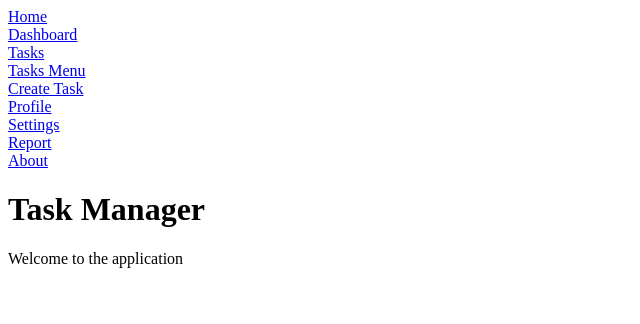
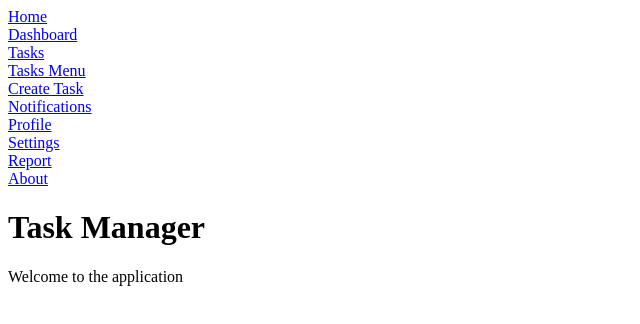
Before and after one commit to Yel-Mangok/react-task-manager, a React (Vite) app: page / in a window 1280 px wide. Shown: the top 324 px of the page, without its empty margins (0-640 px from the left). Built offline with nearby package versions, Linux system fonts and the light colour scheme.

Commit message:
App.jsx updated - Notification

```diff
--- a/src/App.jsx
+++ b/src/App.jsx
@@ -13,6 +13,7 @@ import CreateTask from "./pages/CreateTask";
 import TaskDetails from "./pages/TaskDetails";
 import About from "./pages/About";
 import NotFound from "./pages/NotFound";
+import Notifications from "./pages/Notifications";
 import Settings from "./pages/Settings";
 
 export default function App() {
@@ -45,6 +46,11 @@ export default function App() {
           <Route
             path="/profile"
             element={<Profile />}
+          />
+
+          <Route
+            path="/notifications"
+            element={<Notifications />}
           />
 
           <Route
--- a/src/components/Navbar.jsx
+++ b/src/components/Navbar.jsx
@@ -13,6 +13,8 @@ export default function Navbar(){
             <br/>
             <Link to ="/tasks/new">Create Task</Link>
             <br />
+            <Link to ="/notifications">Notifications</Link>
+            <br />
             <Link to ="/profile">Profile</Link>
             <br />
             <Link to ="/setting">Settings</Link>
```
